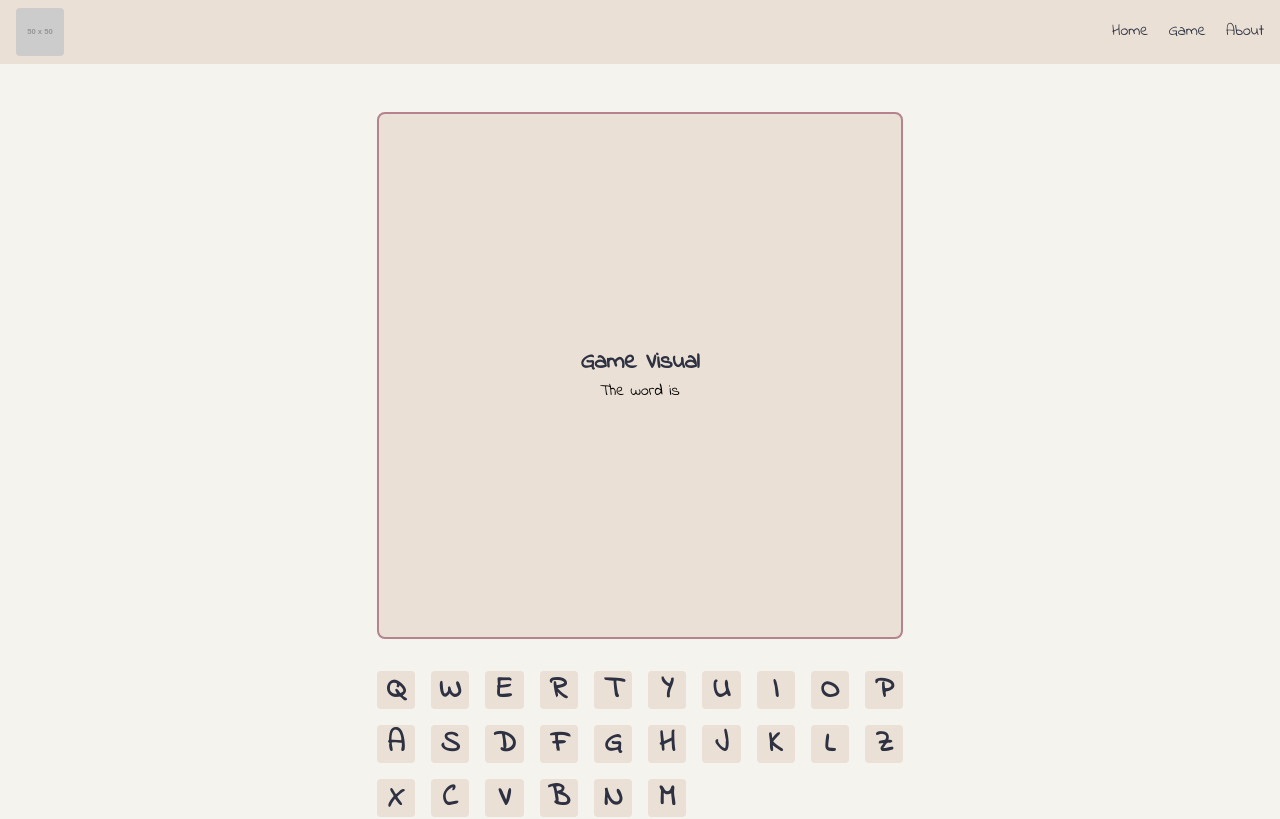
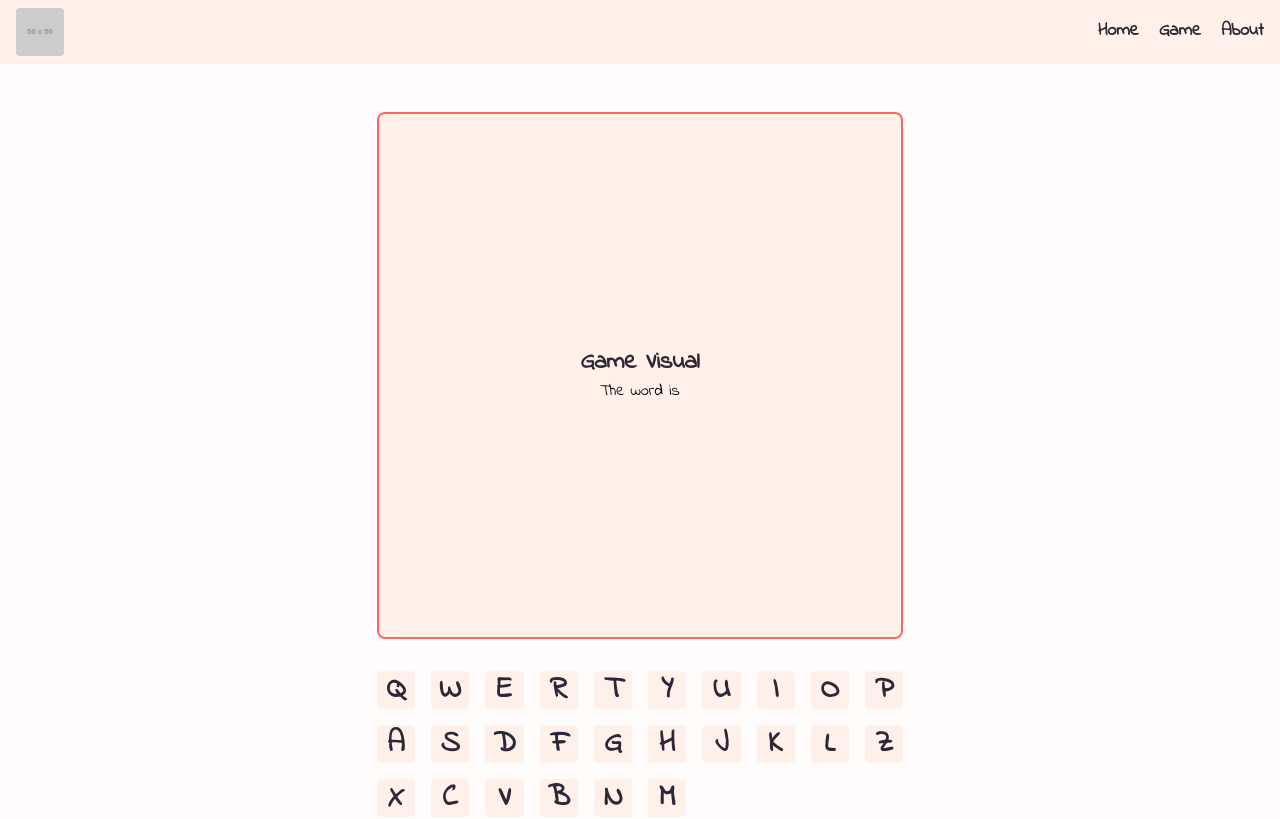
Before and after one commit to austinh-io/RTT-WordGuess, a React (Vite) app: page /rtt-wordguess/game in a window 1280 px wide. Shown: the top 819 px of the page. Built offline with nearby package versions, Linux system fonts and the light colour scheme; no server answers; some icons are missing.

Commit message:
Update colors in Footer and StyledLink components

```diff
--- a/src/components/Footer.tsx
+++ b/src/components/Footer.tsx
@@ -14,7 +14,7 @@ const Footer = () => {
               <box-icon
                 type='logo'
                 name='github'
-                color={colors.rose[300]}></box-icon>
+                color={colors.teal[400]}></box-icon>
             </StyledLink>
           </li>
           <li>
@@ -25,7 +25,7 @@ const Footer = () => {
               <box-icon
                 type='logo'
                 name='linkedin'
-                color={colors.rose[300]}></box-icon>
+                color={colors.teal[400]}></box-icon>
             </StyledLink>
           </li>
           <li>
@@ -35,7 +35,7 @@ const Footer = () => {
               newTab={true}>
               <box-icon
                 name='link-external'
-                color={colors.rose[300]}></box-icon>
+                color={colors.teal[400]}></box-icon>
             </StyledLink>
           </li>
         </ul>
--- a/src/components/StyledLink.tsx
+++ b/src/components/StyledLink.tsx
@@ -28,7 +28,7 @@ const StyledLink: React.FC<FooterLinkProps> = ({
       target={newTab ? '_blank' : ''}
       className='relative overflow-hidden flex items-center justify-center group pb-0.5'>
       <span className='mr-1 flex items-center justify-center'>{children}</span>
-      <span className='font-medium text-primary-text-light dark:text-primary-text-dark'>
+      <span className=' font-semibold text-lg text-primary-text-light dark:text-primary-text-dark'>
         {text}
       </span>
       <span className='absolute left-0.5 right-0 bottom-0 h-0.5 bg-primary-accent-light dark:bg-primary-accent-dark origin-left transform scale-x-0 group-hover:scale-x-100 transition-transform duration-200 ease-out'></span>
--- a/tailwind.config.js
+++ b/tailwind.config.js
@@ -3,29 +3,29 @@ export default {
   content: ['./src/**/*.{js,ts,jsx,tsx}'],
   theme: {
     colors: {
-      'primary-text-dark': '#f4f3ee',
-      'secondary-text-dark': '#e0afa0',
+      'primary-text-light': '#2E2836',
+      'primary-text-dark': '#FFFCFB',
 
-      'primary-text-light': '#2d3142',
-      'secondary-text-light': '#4f5d75',
+      'secondary-text-light': '#63586E',
+      'secondary-text-dark': '#FFF1EA',
 
-      'primary-bg-dark': '#463f3a',
-      'secondary-bg-dark': '#8a817c',
+      'primary-bg-light': '#FFFCFB',
+      'primary-bg-dark': '#2E2836',
 
-      'primary-bg-light': '#f4f3ee',
-      'secondary-bg-light': '#eae0d5',
+      'secondary-bg-light': '#FFF1EA',
+      'secondary-bg-dark': '#63586E',
 
-      'primary-accent-dark': '#ffadad',
-      'secondary-accent-dark': '#b5838d',
+      'primary-accent-light': '#59C9A5',
+      'primary-accent-dark': '#3CB991',
 
-      'primary-accent-light': '#ffadad',
-      'secondary-accent-light': '#b5838d',
+      'primary-accent-hover-light': '#84D7BD',
+      'primary-accent-hover-dark': '#56C8A4',
 
-      'primary-accent-hover-dark': '#ffadad',
-      'secondary-accent-hover-dark': '#b5838d',
+      'secondary-accent-light': '#FF6663',
+      'secondary-accent-dark': '#FF6663',
 
-      'primary-accent-hover-light': '#ffadad',
-      'secondary-accent-hover-light': '#b5838d',
+      'secondary-accent-hover-light': '#FF8785',
+      'secondary-accent-hover-dark': '#FF8785',
     },
     fontFamily: {
       sans: ['Poppins', 'sans-serif'],
```
